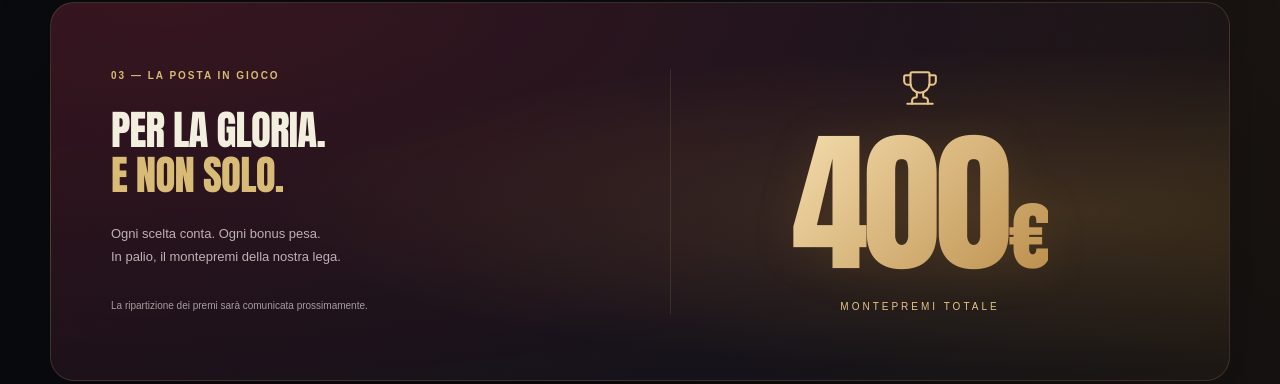
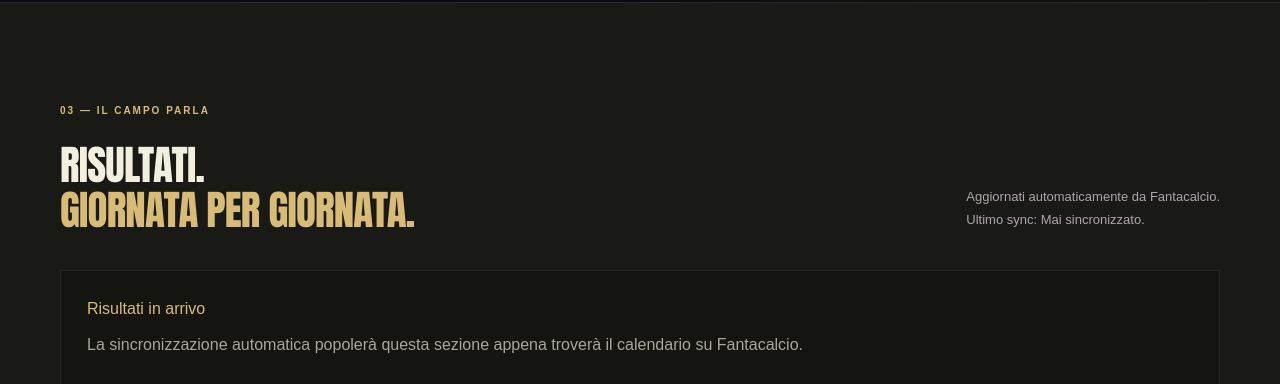
Before and after one commit to pierodelorenzis/fantacalciodasikinenz, a React (Vite) app: page / in a window 1280 px wide. Shown: the part 2416-2800 px from the top of the page. Built offline with nearby package versions, Linux system fonts and the light colour scheme.

Commit message:
Add automatic Fantacalcio results sync

```diff
--- a/app/globals.css
+++ b/app/globals.css
@@ -350,6 +350,77 @@ h2 {
   color: #8f8b7f;
   margin: 0;
 }
+.results {
+  background: #191915;
+  border-top: 1px solid var(--border);
+}
+.results-grid {
+  display: grid;
+  grid-template-columns: repeat(2, 1fr);
+  gap: 18px;
+}
+.matchweek-card {
+  border: 1px solid var(--border);
+  padding: 22px;
+  background: #141411;
+}
+.matchweek-head {
+  display: flex;
+  justify-content: space-between;
+  gap: 18px;
+  align-items: baseline;
+  padding-bottom: 16px;
+  border-bottom: 1px solid #35342c;
+  margin-bottom: 10px;
+}
+.matchweek-head strong {
+  color: #d8bb77;
+  font-size: 13px;
+}
+.matchweek-head span {
+  color: #928e7f;
+  font-size: 11px;
+}
+.match-list {
+  display: grid;
+  gap: 6px;
+}
+.match-row {
+  display: grid;
+  grid-template-columns: minmax(0, 1fr) auto minmax(0, 1fr);
+  gap: 10px;
+  align-items: center;
+  min-height: 34px;
+  font-size: 12px;
+  color: #d9d2bd;
+}
+.match-row span {
+  min-width: 0;
+  overflow-wrap: anywhere;
+}
+.match-row span:last-child {
+  text-align: right;
+}
+.match-row strong {
+  color: #d8bb77;
+  font-size: 11px;
+  min-width: 38px;
+  text-align: center;
+}
+.results-empty {
+  border: 1px solid var(--border);
+  padding: 26px;
+  color: #aaa79a;
+  background: #141411;
+}
+.results-empty h3 {
+  color: #d8bb77;
+  margin: 0 0 10px;
+}
+.results-empty p {
+  margin: 0;
+  line-height: 1.7;
+}
 .prize {
   background: #781e20;
   display: grid;
@@ -555,6 +626,16 @@ footer p {
   .prize {
     grid-template-columns: 1fr;
     gap: 35px;
+  }
+  .results-grid {
+    grid-template-columns: 1fr;
+  }
+  .matchweek-head {
+    display: block;
+  }
+  .matchweek-head span {
+    display: block;
+    margin-top: 6px;
   }
   .prize-value {
     border-left: 0;
--- a/app/page.tsx
+++ b/app/page.tsx
@@ -1,5 +1,6 @@
 import { teams } from './teams';
 import { teamSlug } from './team-page';
+import { matchweeks, resultsLastUpdated } from './results';
 import {
   ArrowUpRight,
   ArrowDown,
@@ -33,6 +34,7 @@ export default function Home() {
         <nav aria-label="Navigazione principale">
           <a href="#lega">La lega</a>
           <a href="#partecipanti">Le squadre</a>
+          <a href="#risultati">Risultati</a>
           <a href="#montepremi">
             Montepremi <ArrowUpRight size={14} />
           </a>
@@ -182,9 +184,54 @@ export default function Home() {
             ))}
           </div>
         </section>
+        <section className="results section" id="risultati">
+          <div className="section-head">
+            <div>
+              <p className="eyebrow">03 — IL CAMPO PARLA</p>
+              <h2>
+                RISULTATI.
+                <br />
+                <em>GIORNATA PER GIORNATA.</em>
+              </h2>
+            </div>
+            <p>
+              Aggiornati automaticamente da Fantacalcio.
+              <br />
+              Ultimo sync: {resultsLastUpdated}.
+            </p>
+          </div>
+          {matchweeks.length > 0 ? (
+            <div className="results-grid">
+              {matchweeks.slice(0, 6).map(matchweek => (
+                <article className="matchweek-card" key={matchweek.matchweek}>
+                  <div className="matchweek-head">
+                    <strong>{matchweek.matchweek}</strong>
+                    <span>{matchweek.serieAWeek}</span>
+                  </div>
+                  <div className="match-list">
+                    {matchweek.matches.map(match => (
+                      <div className="match-row" key={`${matchweek.matchweek}-${match.home}-${match.away}`}>
+                        <span>{match.home}</span>
+                        <strong>
+                          {match.homeGoals && match.awayGoals ? `${match.homeGoals} - ${match.awayGoals}` : 'VS'}
+                        </strong>
+                        <span>{match.away}</span>
+                      </div>
+                    ))}
+                  </div>
+                </article>
+              ))}
+            </div>
+          ) : (
+            <div className="results-empty">
+              <h3>Risultati in arrivo</h3>
+              <p>La sincronizzazione automatica popolerà questa sezione appena troverà il calendario su Fantacalcio.</p>
+            </div>
+          )}
+        </section>
         <section className="prize section" id="montepremi">
           <div>
-            <p className="eyebrow">03 — LA POSTA IN GIOCO</p>
+            <p className="eyebrow">04 — LA POSTA IN GIOCO</p>
             <h2>
               PER LA GLORIA.
               <br />
--- /dev/null
+++ b/app/results.ts
@@ -0,0 +1,18 @@
+export type MatchResult = {
+  home: string;
+  away: string;
+  homeGoals?: string;
+  awayGoals?: string;
+  homeScore?: string;
+  awayScore?: string;
+};
+
+export type MatchweekResult = {
+  matchweek: string;
+  serieAWeek: string;
+  matches: MatchResult[];
+};
+
+export const resultsLastUpdated = 'Mai sincronizzato';
+
+export const matchweeks: MatchweekResult[] = [];
--- a/package.json
+++ b/package.json
@@ -9,6 +9,7 @@
     "dev": "vite --config vite.pages.config.ts",
     "build": "node scripts/build-pages.mjs",
     "start": "vite preview --config vite.pages.config.ts --outDir dist-pages",
+    "sync:results": "node scripts/sync-fantacalcio-results.mjs",
     "lint": "oxlint",
     "format": "oxfmt",
     "build:pages": "node scripts/build-pages.mjs"
@@ -47,6 +48,7 @@
     "oxfmt": "0.61.0",
     "oxlint": "1.76.0",
     "oxlint-tsgolint": "7.0.2001",
+    "playwright": "1.57.0",
     "tailwindcss": "4.2.1",
     "typescript": "5.9.3",
     "vite": "8.0.13",
--- /dev/null
+++ b/scripts/sync-fantacalcio-results.mjs
@@ -0,0 +1,97 @@
+import { writeFile } from 'node:fs/promises';
+import { chromium } from 'playwright';
+
+const username = process.env.FANTACALCIO_USERNAME;
+const password = process.env.FANTACALCIO_PASSWORD;
+const leagueAlias = process.env.FANTACALCIO_LEAGUE_ALIAS || 'fantacalcio-da-sikinenz';
+const competitionId = process.env.FANTACALCIO_COMPETITION_ID || '629232';
+const output = process.env.FANTACALCIO_RESULTS_OUTPUT || 'app/results.ts';
+const headless = process.env.HEADLESS !== 'false';
+
+if (!username || !password) {
+  throw new Error('Missing FANTACALCIO_USERNAME or FANTACALCIO_PASSWORD.');
+}
+
+const fixturesUrl = `https://leghe.fantacalcio.it/${leagueAlias}/view/competition/${competitionId}/fixtures?view=calendar`;
+const browser = await chromium.launch({ headless });
+const page = await browser.newPage({ locale: 'it-IT' });
+
+try {
+  await page.goto(fixturesUrl, { waitUntil: 'domcontentloaded' });
+
+  if (page.url().includes('/login')) {
+    const cookieClose = page.locator('#pt-close');
+    if (await cookieClose.isVisible({ timeout: 3000 }).catch(() => false)) {
+      await cookieClose.click();
+    }
+
+    await page.getByRole('textbox').first().fill(username);
+    await page.getByRole('textbox').nth(1).fill(password);
+    await page.getByRole('button', { name: /login/i }).click();
+  }
+
+  await page.waitForURL(url => !url.href.includes('/login'), { timeout: 30000 });
+  await page.goto(fixturesUrl, { waitUntil: 'networkidle' });
+  await page.locator('view-matchweek-card').first().waitFor({ state: 'visible', timeout: 30000 });
+
+  const matchweeks = await page.locator('view-matchweek-card').evaluateAll(cards =>
+    cards.map(card => {
+      const header = card.querySelector('header');
+      const matchweek = header?.querySelector('span')?.textContent?.trim() || '';
+      const serieAWeek = header?.querySelector('small')?.textContent?.trim() || '';
+
+      const matches = [...card.querySelectorAll('ui-match-row')].map(row => {
+        const teamNames = [...row.querySelectorAll('span')]
+          .map(span => span.textContent?.trim() || '')
+          .filter(text => text && text.toLowerCase() !== 'vs' && !/^\d+([,.]\d+)?$/.test(text));
+        const numbers = [...row.querySelectorAll('span')]
+          .map(span => span.textContent?.trim() || '')
+          .filter(text => /^\d+([,.]\d+)?$/.test(text));
+
+        return {
+          home: teamNames[0] || '',
+          away: teamNames.at(-1) || '',
+          homeGoals: numbers[0],
+          awayGoals: numbers[1],
+          homeScore: numbers[2],
+          awayScore: numbers[3],
+        };
+      }).filter(match => match.home && match.away && match.home !== match.away);
+
+      return { matchweek, serieAWeek, matches };
+    }).filter(matchweek => matchweek.matchweek && matchweek.matches.length)
+  );
+
+  const updatedAt = new Intl.DateTimeFormat('it-IT', {
+    dateStyle: 'medium',
+    timeStyle: 'short',
+    timeZone: 'Europe/Rome',
+  }).format(new Date());
+
+  const source = [
+    'export type MatchResult = {',
+    '  home: string;',
+    '  away: string;',
+    '  homeGoals?: string;',
+    '  awayGoals?: string;',
+    '  homeScore?: string;',
+    '  awayScore?: string;',
+    '};',
+    '',
+    'export type MatchweekResult = {',
+    '  matchweek: string;',
+    '  serieAWeek: string;',
+    '  matches: MatchResult[];',
+    '};',
+    '',
+    `export const resultsLastUpdated = ${JSON.stringify(updatedAt)};`,
+    '',
+    `export const matchweeks: MatchweekResult[] = ${JSON.stringify(matchweeks, null, 2)};`,
+    '',
+  ].join('\n');
+
+  await writeFile(output, source);
+  console.log(`Synced ${matchweeks.length} matchweeks to ${output}`);
+} finally {
+  await browser.close();
+}
```
Also changed, not shown: 1 other file (tests, documents, lock files or other folders).
